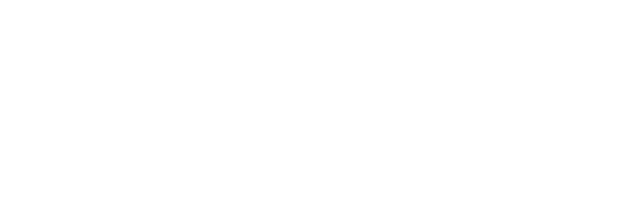
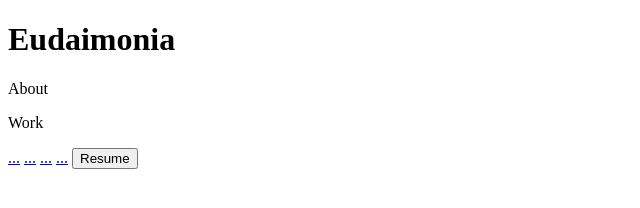
Before and after one commit to OmarDajani75/Eudaimonia, a plain HTML site: page pages/index.html in a window 1280 px wide. Shown: the whole page, without its empty margins (0-640 px from the left). Drawn offline with Linux system fonts and the light colour scheme.

Commit message:
Add more starter code

```diff
--- a/pages/index.html
+++ b/pages/index.html
@@ -9,6 +9,16 @@
   <title>Eudaimonia</title>
 </head>
 <body>
+  <div class="navbar">
+    <h1>Eudaimonia</h1>
+    <p>About</p>
+    <p>Work</p>
+    <a href="https://www.linkedin.com/in/omar-dajani7/" target="_blank">...</a>
+    <a href="https://github.com/OmarDajani75" target="_blank">...</a>
+    <a href="https://www.instagram.com/omar.dajani75/" target="_blank">...</a>
+    <a href="mailto:omardajani079@gmail.com" target="_blank">...</a>
+    <button>Resume</button>
+  </div>
 
 </body>
 </html>
```
